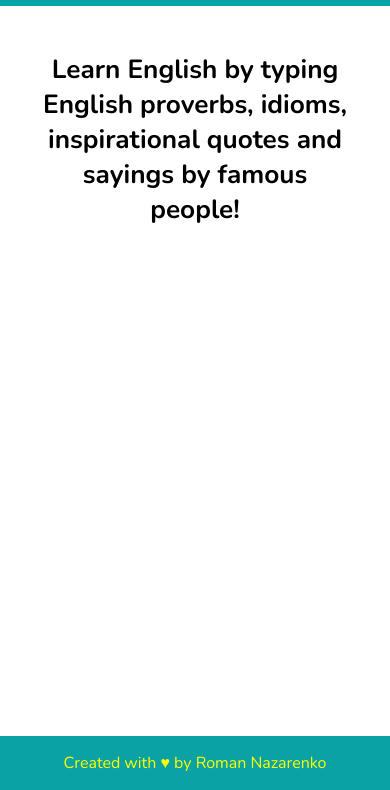
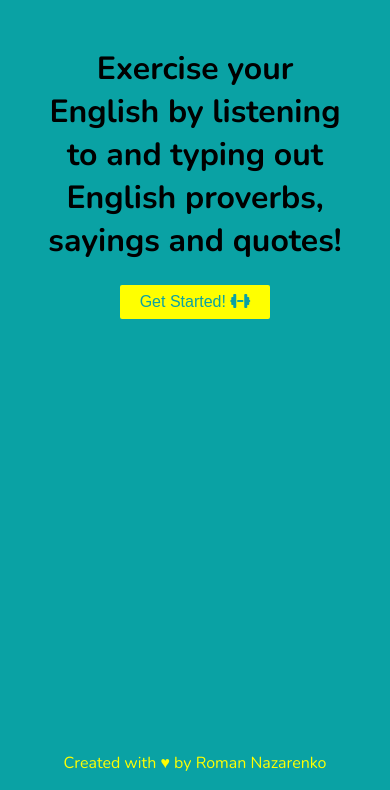
Before and after one commit to loony81/english-workout, a React app: page / in a window 390 px wide. Shown: the part 54-844 px from the top of the page. Built offline with nearby package versions, Linux system fonts and the light colour scheme.

Commit message:
change the heading on the home page, create the Button component

```diff
--- a/app/assets/scripts/App.css
+++ b/app/assets/scripts/App.css
@@ -6,7 +6,7 @@ body {
 	padding: 0;
 	font-family: 'Nunito', sans-serif;
 	box-sizing: border-box;
-
+	background: #0aa2a4;
 }
 
 #root{
--- /dev/null
+++ b/app/assets/scripts/components/Button.css
@@ -0,0 +1,24 @@
+
+
+.Button  button{
+	color: #0aa2a4;
+	background: yellow;
+	padding: 12px 26px;
+	border-radius: 2px;
+	outline: none;
+	border: none;
+	cursor: pointer;
+	font-size: 1.5rem;
+}
+
+.Button button:hover{
+	color: #fff;
+	transition: 250ms;
+}
+
+@media screen and (max-width: 860px) {
+	.Button button{
+		padding: 8px 20px;
+		font-size: 1rem;
+	}
+}
--- /dev/null
+++ b/app/assets/scripts/components/Button.js
@@ -0,0 +1,12 @@
+import React from 'react'
+import './Button.css'
+import {Link} from 'react-router-dom'
+
+const Button = ({children}) => {
+	return (
+		<Link to='/grammar' className='Button'>
+			<button>{children}</button>
+		</Link>
+	)
+}
+export default Button
--- a/app/assets/scripts/components/Home.js
+++ b/app/assets/scripts/components/Home.js
@@ -1,10 +1,12 @@
 import React from 'react'
 import PageLayout from './PageLayout'
+import Button from './Button'
 
 const Home = () => {
 	return (
 		<PageLayout>
-			<h3>Learn English by typing English proverbs, idioms, inspirational quotes and sayings by famous people!</h3>
+			<h1>Exercise your English by listening to and typing out English proverbs, sayings and quotes!</h1>
+			<Button>Get Started! <i className='fas fa-dumbbell' /></Button>
 		</PageLayout>
 	)
 }
--- a/app/assets/scripts/components/Navbar.js
+++ b/app/assets/scripts/components/Navbar.js
@@ -5,13 +5,13 @@ import './Navbar.css'
 const Navbar = () => {
 
 	const [click, setClick] = useState(false);
-	const [button, setButton] = useState(true);
+	// const [button, setButton] = useState(true);
 	const handleClick = () => setClick(!click);
 	const closeMobileMenu = () => setClick(false)
-	const showButton = () => {
-		window.innerWidth <= 960 ? setButton(false) : setButton(true)
-	}
-	window.addEventListener('resize', showButton)
+	// const showButton = () => {
+	// 	window.innerWidth <= 860 ? setButton(false) : setButton(true)
+	// }
+	// window.addEventListener('resize', showButton)
 
 	const navs = [
 		{path:'/', page: 'HOME'},
--- a/app/assets/scripts/components/PageLayout.css
+++ b/app/assets/scripts/components/PageLayout.css
@@ -4,8 +4,20 @@
 	margin: 20px auto 0;
 	font-size: 1.4rem;
 	/*height: 100vh;*/
+	display: flex;
+	flex-direction: column;
+	align-items: center;
 }
 
-.PageLayout h3{
+.PageLayout h1{
 	text-align: center;
 }
+
+@media screen and (max-width: 860px) {
+	.PageLayout h1{
+		font-size: 2rem;
+	}
+	.PageLayout p{
+		font-size: 1.1rem;
+	}
+}
```
